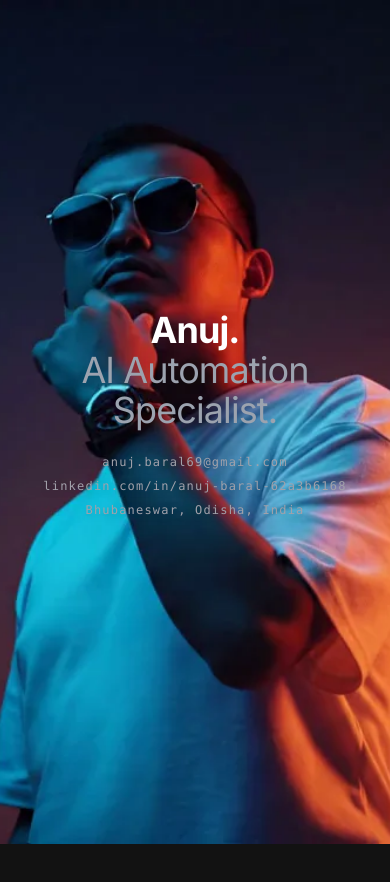
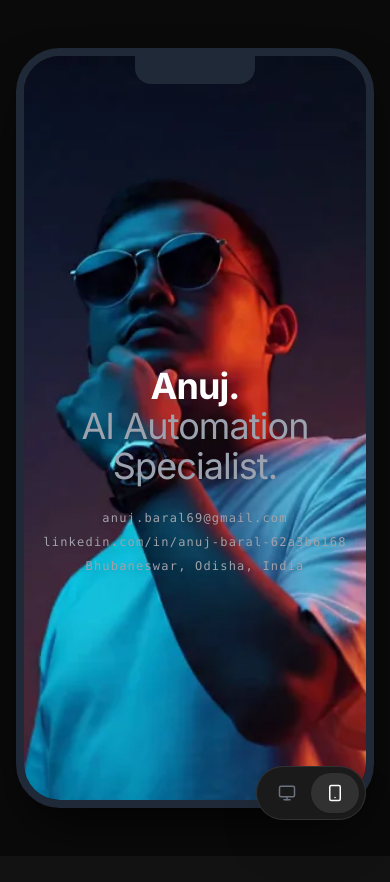
Before and after one commit to anuj123345/MY-CV-PORTFOLIO-, a Next.js app: page / in a window 390 px wide. Shown: the top 882 px of the page. After the commit the page ends 856 px from the top, so only its background shows below. Built offline with nearby package versions, Linux system fonts and the light colour scheme.

Commit message:
Add Mobile/Desktop ViewSwitcher toggle and DeviceWrapper

```diff
--- a/src/app/layout.tsx
+++ b/src/app/layout.tsx
@@ -1,6 +1,8 @@
 import type { Metadata } from 'next'
 import { Inter } from 'next/font/google'
 import './globals.css'
+import { ViewProvider } from '@/components/ViewContext'
+import ViewSwitcher from '@/components/ViewSwitcher'
 
 const inter = Inter({ subsets: ['latin'], variable: '--font-inter' })
 
@@ -17,7 +19,10 @@ export default function RootLayout({
   return (
     <html lang="en" className={`${inter.variable}`}>
       <body className="bg-[#121212] text-white antialiased font-sans min-h-screen">
-        {children}
+        <ViewProvider>
+          {children}
+          <ViewSwitcher />
+        </ViewProvider>
       </body>
     </html>
   )
--- a/src/app/page.tsx
+++ b/src/app/page.tsx
@@ -1,13 +1,16 @@
 import ScrollyCanvas from "@/components/ScrollyCanvas"
 import Projects from "@/components/Projects"
 import Experience from "@/components/Experience"
+import DeviceWrapper from "@/components/DeviceWrapper"
 
 export default function Home() {
   return (
     <main className="w-full relative">
-      <ScrollyCanvas />
-      <Projects />
-      <Experience />
+      <DeviceWrapper>
+        <ScrollyCanvas />
+        <Projects />
+        <Experience />
+      </DeviceWrapper>
     </main>
   )
 }
--- /dev/null
+++ b/src/components/DeviceWrapper.tsx
@@ -0,0 +1,39 @@
+"use client";
+import React from "react";
+import { useView } from "./ViewContext";
+
+export default function DeviceWrapper({ children }: { children: React.ReactNode }) {
+  const { viewMode } = useView();
+
+  if (viewMode === "desktop") {
+    // Normal rendering
+    return <>{children}</>;
+  }
+
+  // Mobile rendering wrapper (iPhone 14 Pro Max dimensions roughly)
+  return (
+    <div className="min-h-screen bg-[#0a0a0a] flex items-center justify-center p-4 py-12 md:p-12 overflow-y-auto w-full">
+      <div
+        className="relative bg-[#121212] flex flex-col mx-auto overflow-hidden shadow-2xl transition-all duration-500 ease-in-out"
+        style={{
+          width: "430px", // Strict mobile width
+          height: "932px", // Strict mobile height
+          maxHeight: "90vh", // To fit in standard 1080p monitors
+          borderRadius: "44px",
+          border: "8px solid #1f2937", // gray-800
+          boxShadow: "0 25px 50px -12px rgba(0, 0, 0, 0.75)"
+        }}
+      >
+        {/* Notch simulation */}
+        <div className="absolute top-0 inset-x-0 h-7 flex justify-center z-[100] pointer-events-none">
+          <div className="w-[120px] h-full bg-[#1f2937] rounded-b-[16px]"></div>
+        </div>
+
+        {/* Content Area - Must scroll independently within the wrapper */}
+        <div className="flex-1 overflow-y-auto overflow-x-hidden relative scrollbar-hide">
+          {children}
+        </div>
+      </div>
+    </div>
+  );
+}
--- /dev/null
+++ b/src/components/ViewContext.tsx
@@ -0,0 +1,36 @@
+"use client";
+import React, { createContext, useContext, useState, useEffect } from "react";
+
+type ViewMode = "desktop" | "mobile";
+
+interface ViewContextType {
+  viewMode: ViewMode;
+  setViewMode: (mode: ViewMode) => void;
+}
+
+const ViewContext = createContext<ViewContextType | undefined>(undefined);
+
+export function ViewProvider({ children }: { children: React.ReactNode }) {
+  const [viewMode, setViewMode] = useState<ViewMode>("desktop");
+
+  // On mount, set default based on window width
+  useEffect(() => {
+    if (window.innerWidth < 768) {
+      setViewMode("mobile");
+    }
+  }, []);
+
+  return (
+    <ViewContext.Provider value={{ viewMode, setViewMode }}>
+      {children}
+    </ViewContext.Provider>
+  );
+}
+
+export function useView() {
+  const context = useContext(ViewContext);
+  if (context === undefined) {
+    throw new Error("useView must be used within a ViewProvider");
+  }
+  return context;
+}
--- /dev/null
+++ b/src/components/ViewSwitcher.tsx
@@ -0,0 +1,35 @@
+"use client";
+import React from "react";
+import { Monitor, Smartphone } from "lucide-react";
+import { useView } from "./ViewContext";
+
+export default function ViewSwitcher() {
+  const { viewMode, setViewMode } = useView();
+
+  return (
+    <div className="fixed bottom-6 right-6 z-[999] bg-[#1a1a1a] border border-white/10 p-1.5 rounded-full flex items-center shadow-2xl backdrop-blur-md">
+      <button
+        onClick={() => setViewMode("desktop")}
+        className={`flex items-center justify-center w-12 h-10 rounded-full transition-all duration-300 ${
+          viewMode === "desktop"
+            ? "bg-white/10 text-white shadow-sm"
+            : "text-gray-500 hover:text-gray-300"
+        }`}
+        title="Desktop View"
+      >
+        <Monitor size={18} />
+      </button>
+      <button
+        onClick={() => setViewMode("mobile")}
+        className={`flex items-center justify-center w-12 h-10 rounded-full transition-all duration-300 ${
+          viewMode === "mobile"
+            ? "bg-white/10 text-white shadow-sm"
+            : "text-gray-500 hover:text-gray-300"
+        }`}
+        title="Mobile View"
+      >
+        <Smartphone size={18} />
+      </button>
+    </div>
+  );
+}
```
